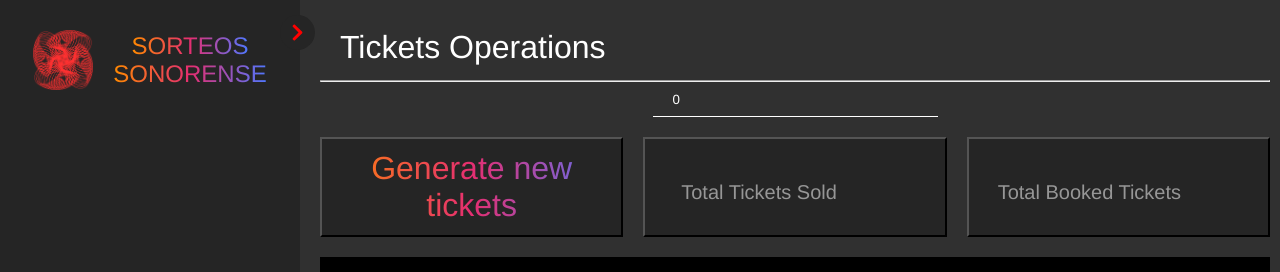
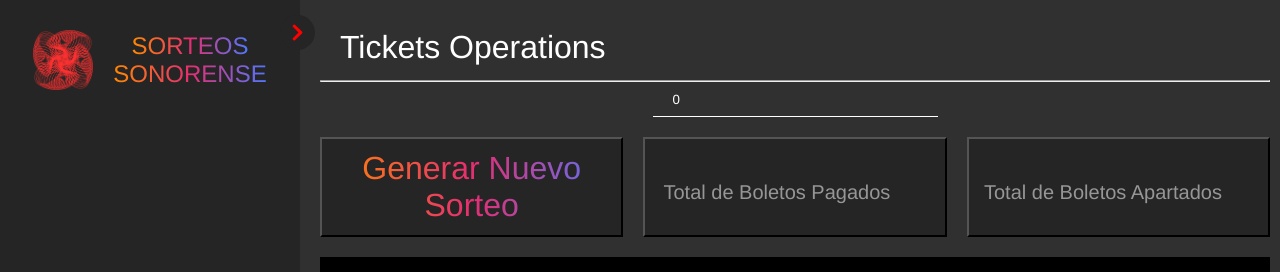
Before and after one commit to Albertosl2497/frontend, a React (Create React App) app: page /login in a window 1280 px wide. Shown: the top 272 px of the page. Built offline with nearby package versions, Linux system fonts and the light colour scheme; no server answers; sample sign-in values are in the browser's storage.

Commit message:
Update Dashboard.jsx

```diff
--- a/src/Pages/Dashboard.jsx
+++ b/src/Pages/Dashboard.jsx
@@ -53,7 +53,7 @@ function Dashboard({ handleLogout, lotteryNo }) {
       .then((data) => {
         console.log(data.message); // Successfully created lottery 1
         setLoading(false);
-        toast.success("New Lottery created");
+        toast.success("Nuevo sorteo creado");
         window.location.reload();
       })
       .catch((error) => {
@@ -111,15 +111,15 @@ function Dashboard({ handleLogout, lotteryNo }) {
             }}
             onClick={() => generateTickets()}
           >
-            <h1>Generate new tickets</h1>
+            <h1>Generar Nuevo Sorteo</h1>
           </button>
 
           <button className="card">
-            <p>Total Tickets Sold</p>
+            <p>Total de Boletos Pagados</p>
             <h1>{stats?.soldCount}</h1>
           </button>
           <button className="card">
-            <p>Total Booked Tickets</p>
+            <p>Total de Boletos Apartados</p>
             <h1>{stats?.bookedCount}</h1>
           </button>
         </div>
@@ -144,8 +144,8 @@ function Dashboard({ handleLogout, lotteryNo }) {
         show={showModal}
         onClose={cancelLottery}
         onConfirm={createLottery}
-        title={"Create Lottery"}
-        message={"Are you sure you want to create a new lottery?"}
+        title={"Crear Sorteo"}
+        message={"¿Estás seguro de que quieres crear un nuevo sorteo?"}
         loading={loading}
       />
     </>
```
